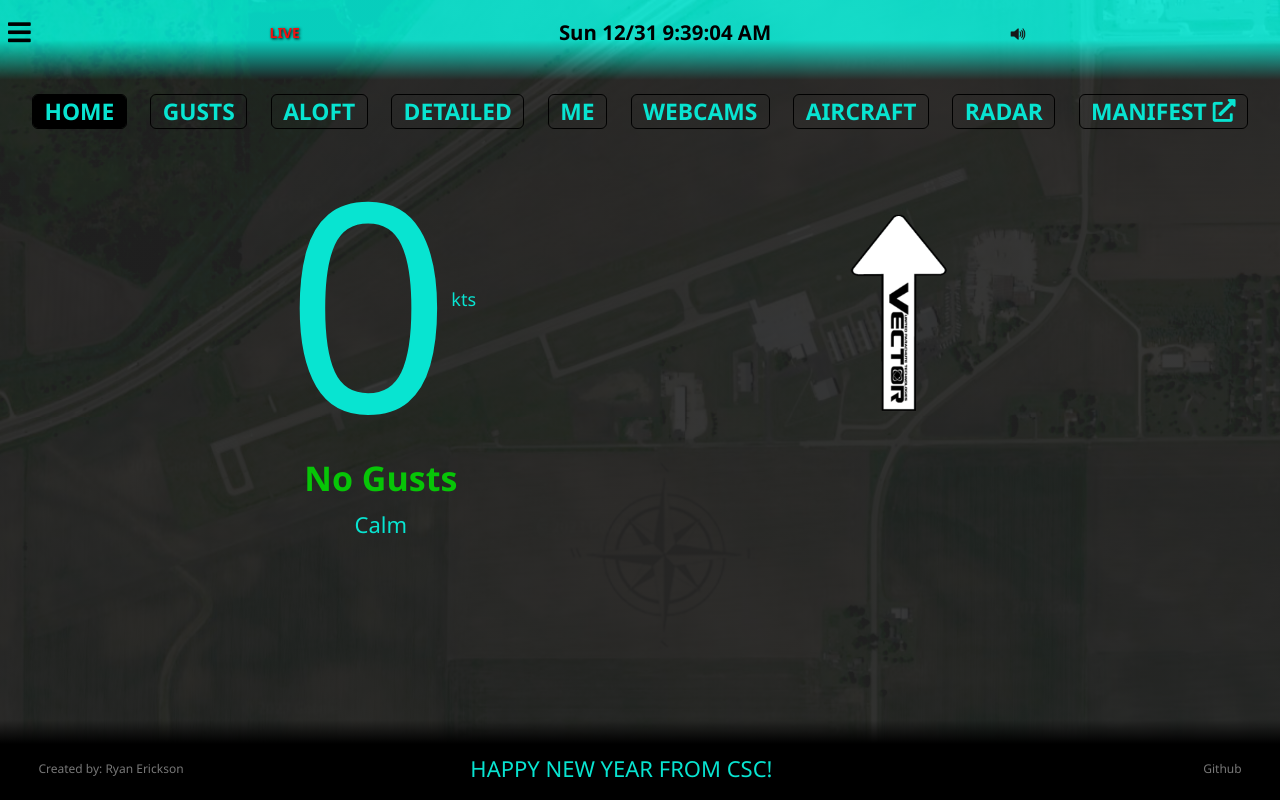
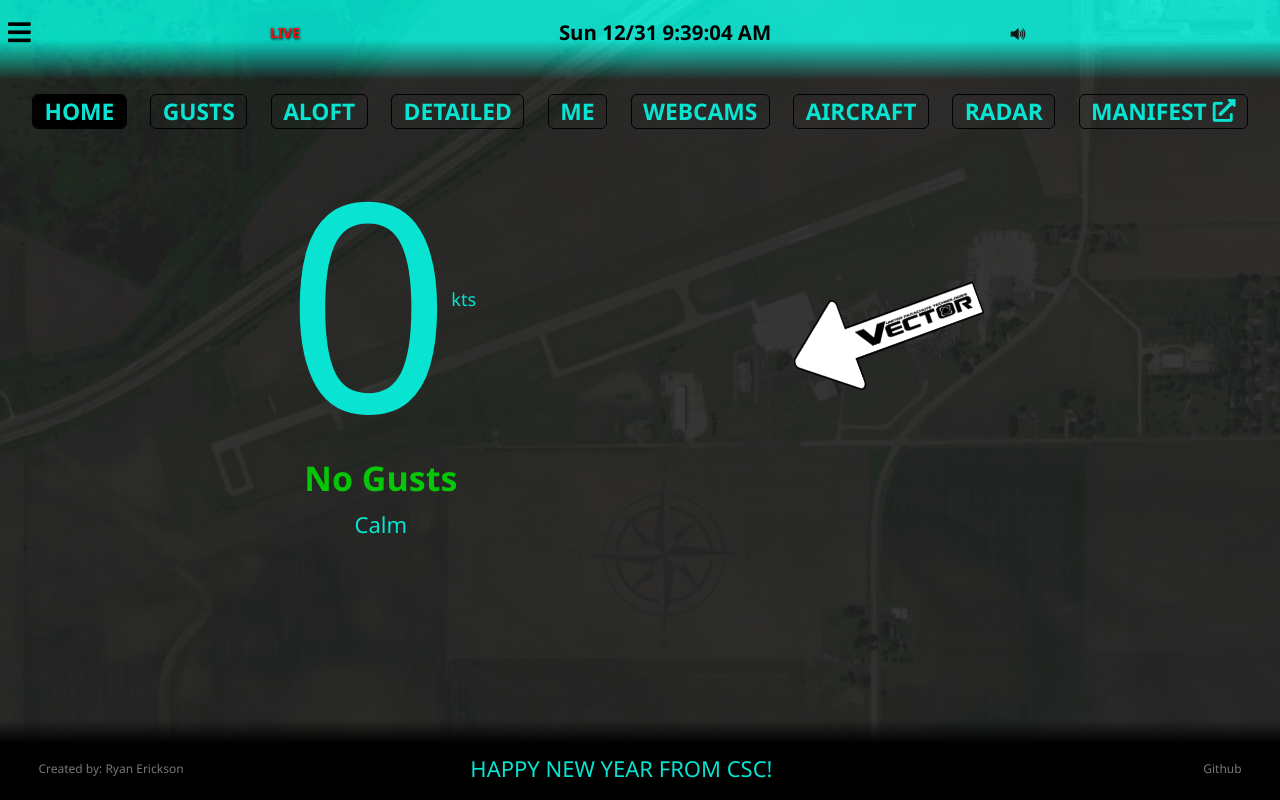
Before and after one commit to RyanFullStack/csc-weather-app, a React (Vite) app: page / in a window 1280 px wide. Built offline with nearby package versions, Linux system fonts and the light colour scheme; no server answers.

Commit message:
set left hand west for 0 speed

```diff
--- a/src/components/LoadingArea/index.jsx
+++ b/src/components/LoadingArea/index.jsx
@@ -90,7 +90,7 @@ function LoadingArea() {
               }
               alt="Wind Direction"
               className="arrow"
-              style={{ transform: `rotate(${direction}deg)` }}
+              style={speed === 0 ? { transform: `rotate(250deg)` } : { transform: `rotate(${direction}deg)` }}
             ></img>
           </div>
           <div className="wind-direction">
--- a/src/components/Wind/index.jsx
+++ b/src/components/Wind/index.jsx
@@ -103,7 +103,7 @@ function Wind() {
             }
             alt="Wind Direction"
             className="arrow"
-            style={{ transform: `rotate(${direction}deg)` }}
+            style={speed === 0 ? { transform: `rotate(250deg)` } : { transform: `rotate(${direction}deg)` }}
           ></img>
         </div>
         <div className="metar-abbr">
```
